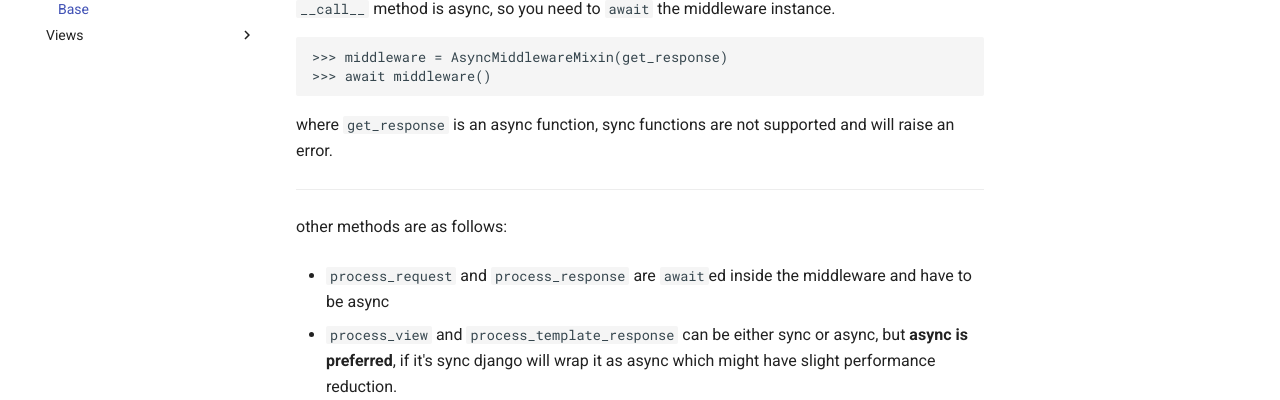
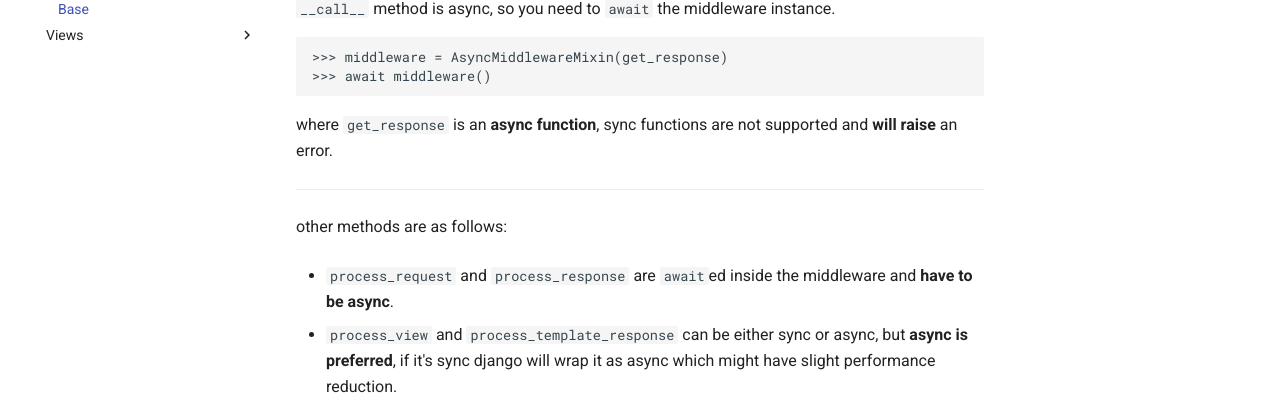
Before and after one commit to django-utils/django-async-extensions, an MkDocs documentation site: the page built from docs/middleware/base.md, in a window 1280 px wide. Shown: the part 318-718 px from the top of the page. Built offline with MkDocs 1.6.1 and Material for MkDocs 9.7.7, drawn with Linux system fonts in a browser that asks for light colours; comment, search, counter and statistics services are not loaded.

````diff
--- a/docs/middleware/base.md
+++ b/docs/middleware/base.md
@@ -10,13 +10,13 @@ with the following specification:
 >>> middleware = AsyncMiddlewareMixin(get_response)
 >>> await middleware()
 ```
-where `get_response` is an async function, sync functions are not supported and will raise an error.
+where `get_response` is an **async function**, sync functions are not supported and **will raise** an error.
 
 ----------------------------
 
 other methods are as follows:
 
-* `process_request` and `process_response` are `await`ed inside the middleware and have to be async
+* `process_request` and `process_response` are `await`ed inside the middleware and **have to be async**.
 
 * `process_view` and `process_template_response` can be either sync or async, but **async is preferred**, if it's sync django will wrap it as async which might have slight performance reduction.
 
````
